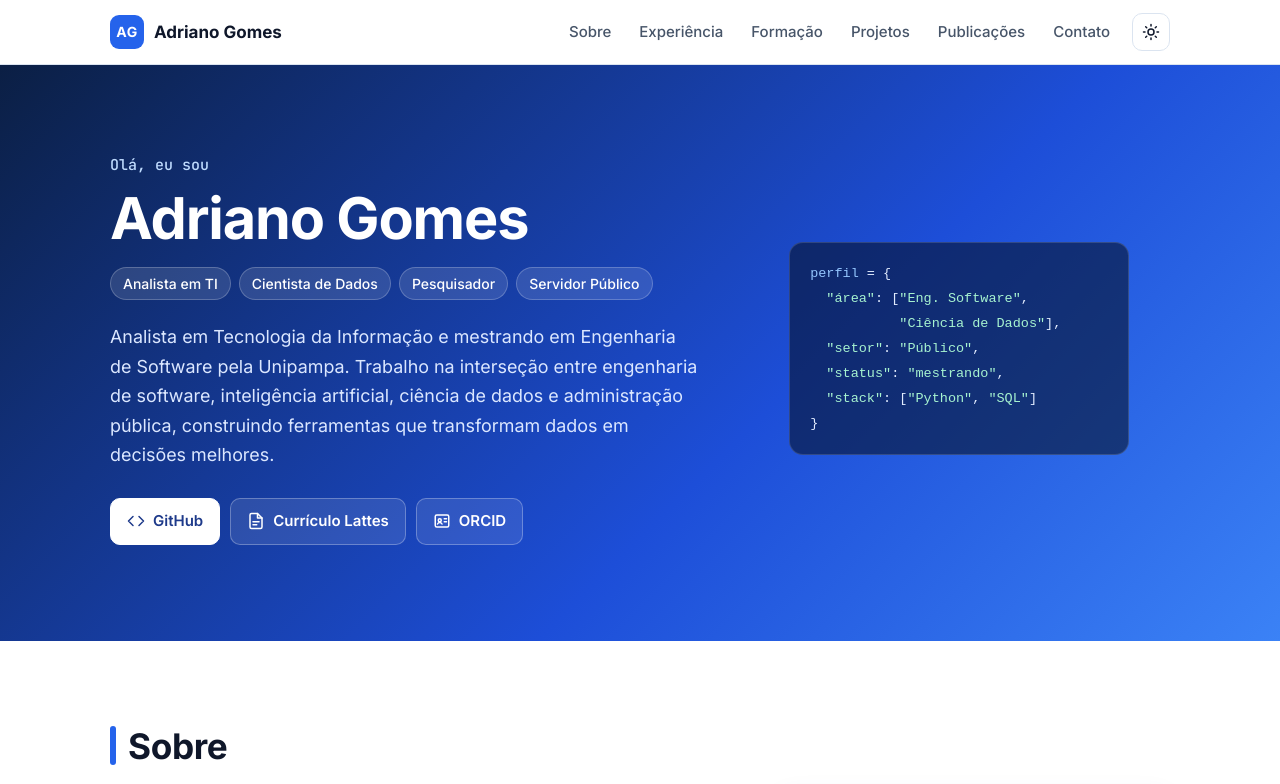
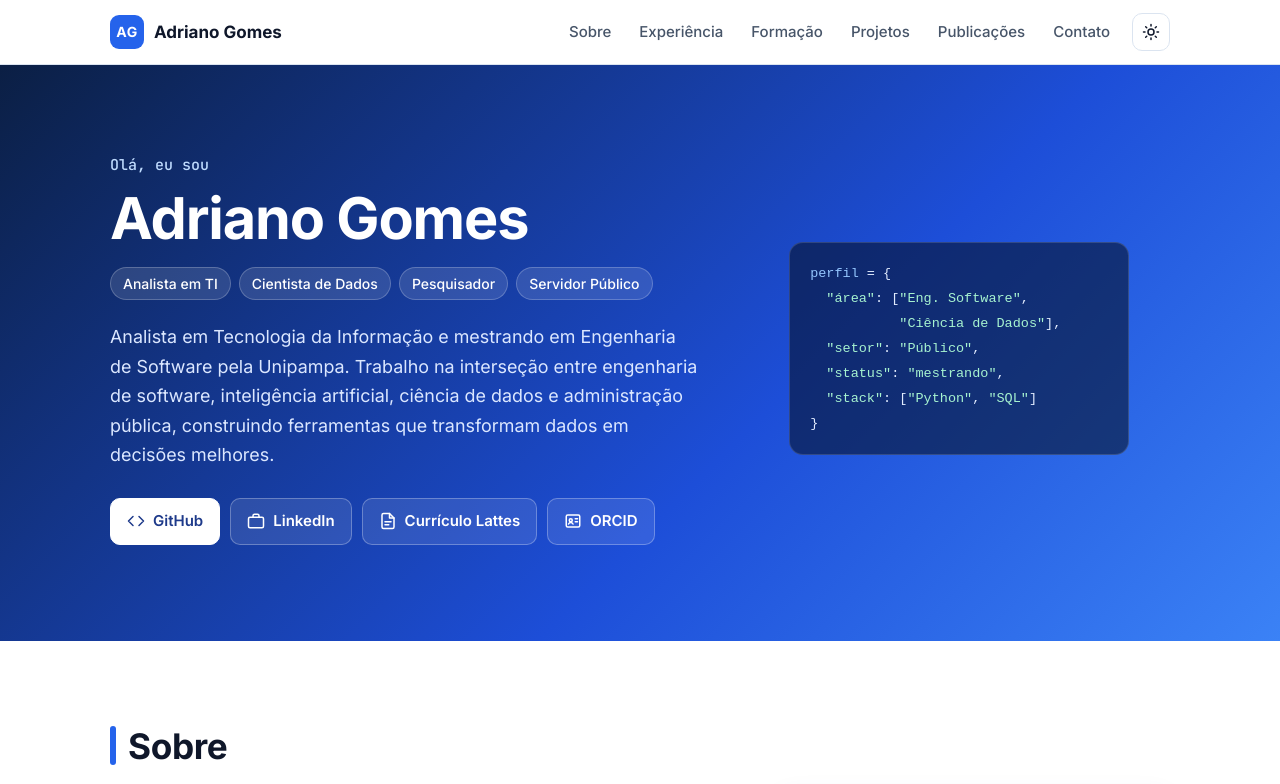
Before and after one commit to adrianogomes/adrianogomes.github.io, a plain HTML site: page index.html in a window 1280 px wide. Shown: the top 784 px of the page. Drawn offline with Linux system fonts and the light colour scheme.

Commit message:
feat: ajustes links

```diff
--- a/index.html
+++ b/index.html
@@ -82,7 +82,11 @@
               <svg viewBox="0 0 24 24" aria-hidden="true"><path d="M16 18l6-6-6-6M8 6l-6 6 6 6"/></svg>
               GitHub
             </a>
-            <a class="btn" href="http://lattes.cnpq.br/3573634365032912" target="_blank" rel="noopener">
+            <a class="btn" href="https://www.linkedin.com/in/adrianogebertgomes/" target="_blank" rel="noopener">
+              <svg viewBox="0 0 24 24" aria-hidden="true"><rect x="2" y="7" width="20" height="14" rx="2"/><path d="M16 7V5a2 2 0 0 0-2-2h-4a2 2 0 0 0-2 2v2"/></svg>
+              LinkedIn
+            </a>
+            <a class="btn" href="https://lattes.cnpq.br/3573634365032912" target="_blank" rel="noopener">
               <svg viewBox="0 0 24 24" aria-hidden="true"><path d="M14 2H6a2 2 0 0 0-2 2v16a2 2 0 0 0 2 2h12a2 2 0 0 0 2-2V8z"/><path d="M14 2v6h6M8 13h8M8 17h5"/></svg>
               Currículo Lattes
             </a>
```
